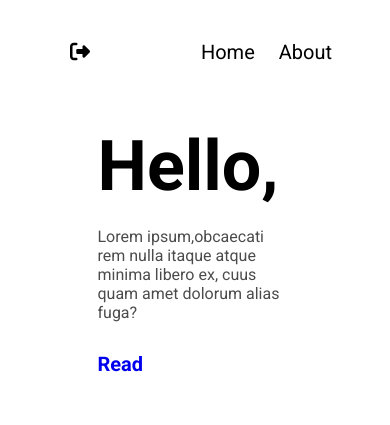
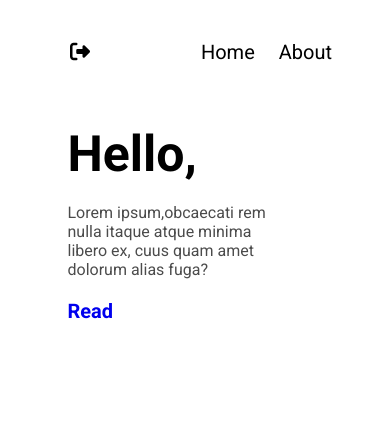
Before and after one commit to pranaykumar1435/firstone, a plain HTML site: page index.html in a window 390 px wide. Shown: the top 425 px of the page. Drawn offline with Linux system fonts and the light colour scheme; grey boxes are pictures that could not be loaded.

Commit message:
Update styles.css

```diff
--- a/styles.css
+++ b/styles.css
@@ -197,6 +197,28 @@ body {
         height: 100%;
     }
 
+    .text h1 {
+        font-size: 50px;
+
+        margin-left: -30px;
+
+    }
+
+    .text p {
+        opacity: 0.7;
+        margin-bottom: 20px;
+        margin-left: -30px;
+
+    }
+
+    .text a {
+        text-decoration: none;
+        font-size: 20px;
+        font-weight: 600;
+        margin-bottom: 30px;
+        margin-left: -30px;
+    }
+
 
 
 }
```
